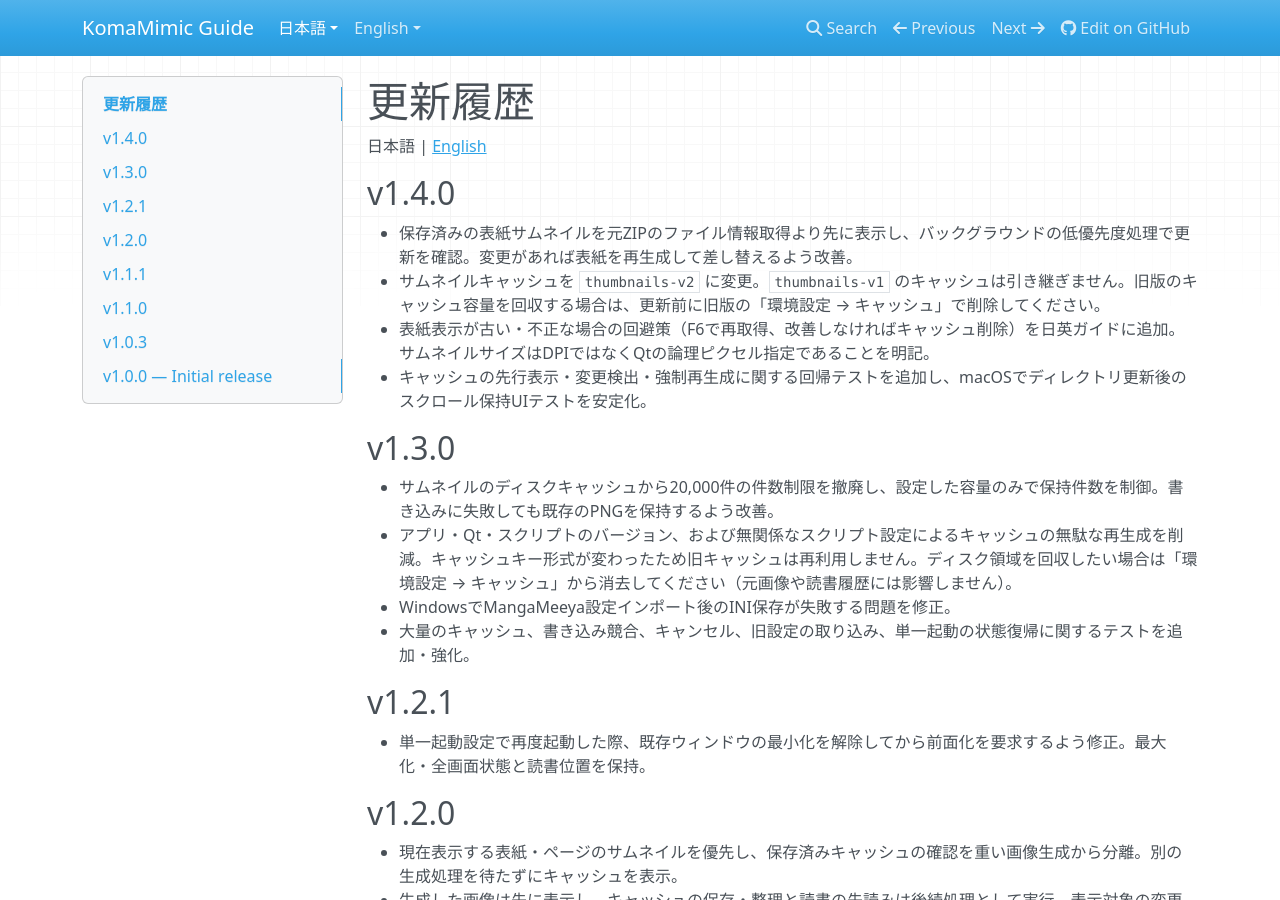
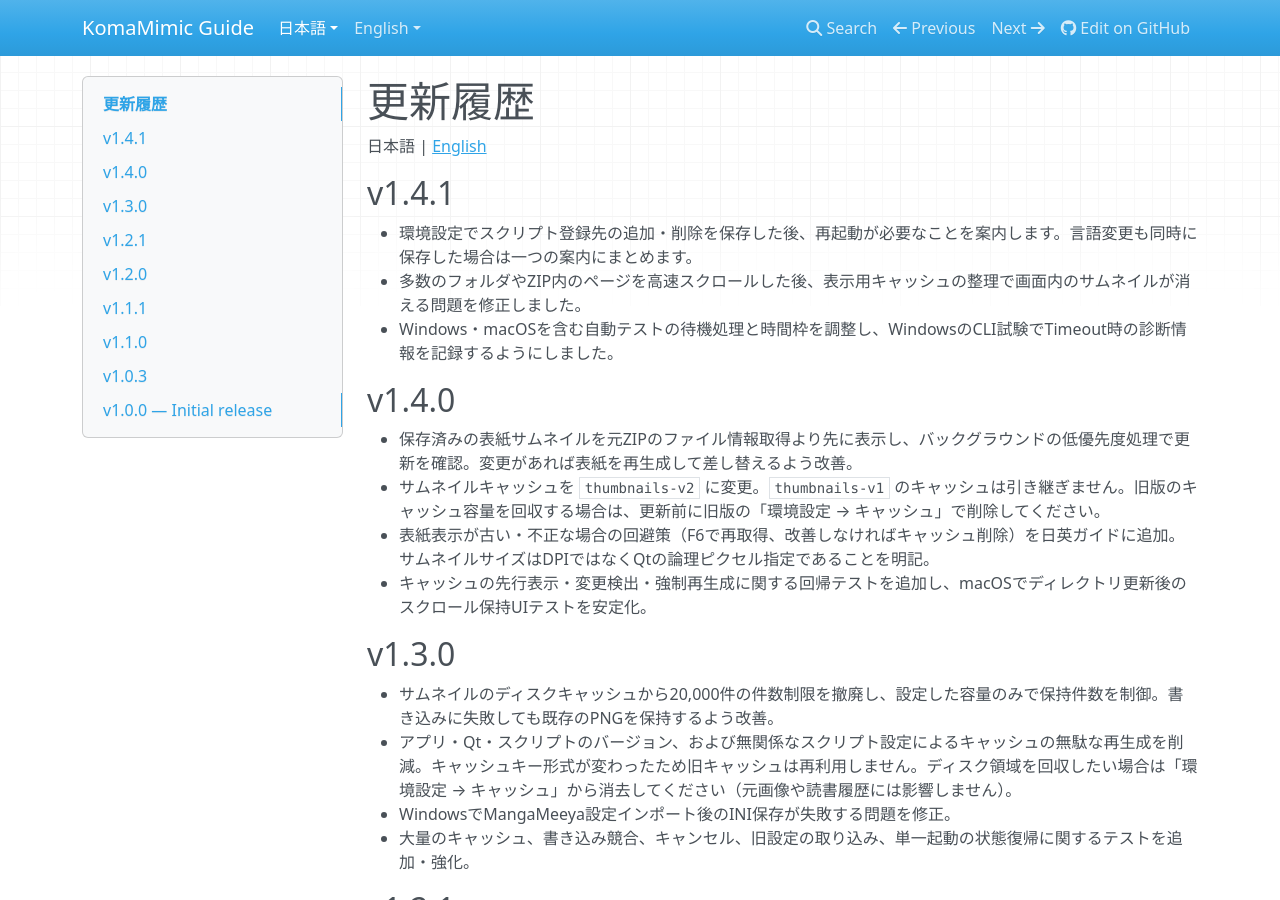
Before and after one commit to asfdrwe/KomaMimic, an MkDocs documentation site: the page built from docs/site/changelog.md, in a window 1280 px wide and 900 px high. Built offline with MkDocs 1.6.1, drawn with Linux system fonts in a browser that asks for light colours; nearby versions of some CDN libraries.

Commit message:
prepared for v1.4.1

```diff
--- a/CMakeLists.txt
+++ b/CMakeLists.txt
@@ -7,7 +7,7 @@ endif()
 # Migrate the old vcpkg feature; WebEngine is now a required dependency.
 list(REMOVE_ITEM VCPKG_MANIFEST_FEATURES extended-documents)
 include(cmake/WindowsFast.cmake)
-project(KomaMimic VERSION 1.4.0 LANGUAGES CXX)
+project(KomaMimic VERSION 1.4.1 LANGUAGES CXX)
 include(CTest)
 set(CMAKE_CXX_STANDARD 20)
 set(CMAKE_CXX_STANDARD_REQUIRED ON)
--- a/docs/site/changelog.md
+++ b/docs/site/changelog.md
@@ -1,6 +1,12 @@
 # 更新履歴
 
 日本語 | [English](en/changelog.md)
+
+## v1.4.1
+
+- 環境設定でスクリプト登録先の追加・削除を保存した後、再起動が必要なことを案内します。言語変更も同時に保存した場合は一つの案内にまとめます。
+- 多数のフォルダやZIP内のページを高速スクロールした後、表示用キャッシュの整理で画面内のサムネイルが消える問題を修正しました。
+- Windows・macOSを含む自動テストの待機処理と時間枠を調整し、WindowsのCLI試験でTimeout時の診断情報を記録するようにしました。
 
 ## v1.4.0
 
--- a/vcpkg.json
+++ b/vcpkg.json
@@ -1,6 +1,6 @@
 {
   "name": "komamimic",
-  "version-string": "1.4.0",
+  "version-string": "1.4.1",
   "description": "Cross-platform comic and image viewer",
   "license": "GPL-3.0-only",
   "builtin-baseline": "9eec002df1cd109f8f104cd966a763daf9751489",
```
Also changed, not shown: README.md (+1 -0 lines), docs/developer/changelog.md (+8 -0 lines), docs/developer/ci.md (+5 -5 lines), docs/developer/releasing.md (+16 -18 lines), docs/site/en/changelog.md (+6 -0 lines), 1 other file.
